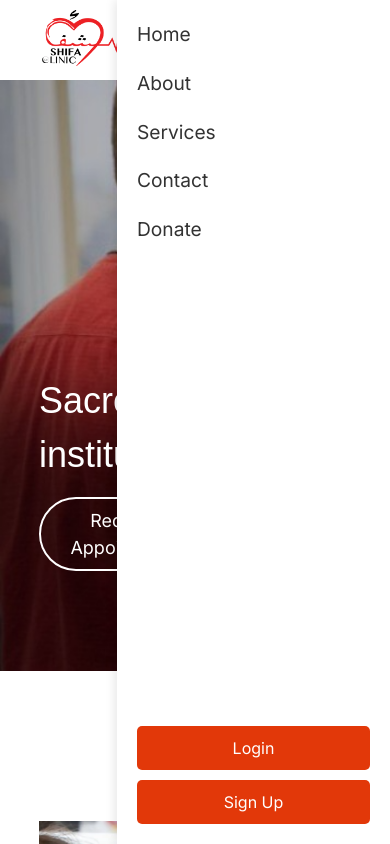
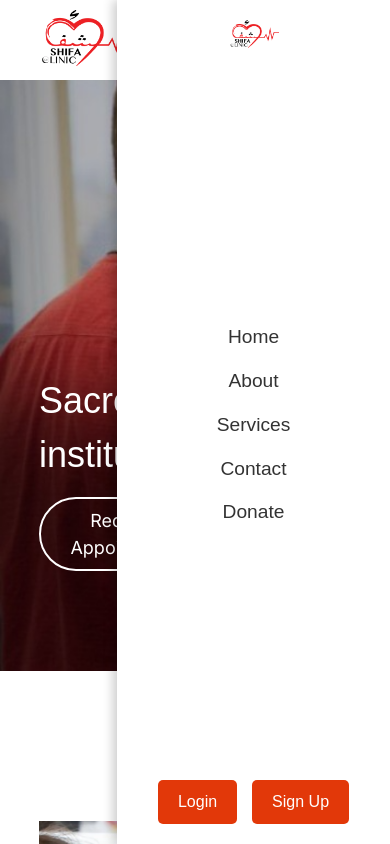
Before and after one commit to dylsub/SHIFAClinicWebsite, a Next.js app: page / in a window 390 px wide. Shown: the top 844 px of the page. Built offline with nearby package versions, Linux system fonts and the light colour scheme; a web font is replaced by a local one.

Commit message:
finishedmobile

```diff
--- a/app/(components)/navigation/MobileNavMenu.jsx
+++ b/app/(components)/navigation/MobileNavMenu.jsx
@@ -1,10 +1,23 @@
 import React from 'react';
 import Link from 'next/link';
+import Image from 'next/image';
 import styles from './MobileNavMenu.module.css';
 
 const MobileNavMenu = () => {
   return (
     <div className={styles.mobileNavMenu}>
+      {/* Logo Section */}
+      <div className={styles.logo}>
+        <Link href="/">
+          <Image
+            src="/shifa.png"
+            width={50}
+            height={50}
+            className={styles.logoImage}
+          />
+        </Link>
+      </div>
+
       <ul className={styles.navLinks}>
         <li>
           <Link href="/home">Home</Link>
@@ -22,6 +35,7 @@ const MobileNavMenu = () => {
           <Link href="/donate">Donate</Link>
         </li>
       </ul>
+
       <div className={styles.buttons}>
         <Link href="/login" className={styles.button}>
           Login
--- a/app/(components)/navigation/MobileNavMenu.module.css
+++ b/app/(components)/navigation/MobileNavMenu.module.css
@@ -1,61 +1,67 @@
-/* Container for the mobile navigation menu */
 .mobileNavMenu {
   position: fixed;
   top: 0;
   right: 0;
-    width: 70vw; /* Menu width */
-    height: 100vh; /* Full screen height */
-    background-color: #fff; /* Clean white background */
-    box-shadow: -2px 0 10px rgba(0, 0, 0, 0.1); /* Slight shadow for depth */
+  width: 70vw;
+  height: 100vh;
+  background-color: #fff;
+  box-shadow: -4px 0px 10px rgba(0, 0, 0, 0.2);
+  z-index: 1000;
+  padding: 20px;
   display: flex;
   flex-direction: column;
   justify-content: space-between;
-    padding: 20px;
-    z-index: 1000; /* Ensure it sits above other content */
 }
 
-  /* Navigation links */
+
+.logo {
+  margin-bottom: 20px;
+  display: flex;
+  justify-content: center;
+}
+
+.logoImage {
+  width: 50px;
+  height: auto;
+}
+
+
 .navLinks {
   list-style: none;
   padding: 0;
   margin: 0;
+  display: flex;
+  flex-direction: column;
+  gap: 15px;
+  text-align: center;
 }
 
-  .navLinks li {
-    margin-bottom: 20px;
-  }
-
-  .navLinks a {
+.navLinks li a {
   text-decoration: none;
   font-size: 1.2rem;
   color: #333;
-    font-family: "Inter", sans-serif;
   transition: color 0.3s ease;
 }
 
-  .navLinks a:hover {
-    color: #e23809; /* Red highlight on hover */
+.navLinks li a:hover {
+  color: #e23809;
 }
 
-  /* Button container */
 .buttons {
   display: flex;
-    flex-direction: column;
-    gap: 10px;
+  justify-content: center;
+  gap: 15px;
 }
 
 .button {
+  text-decoration: none;
+  background-color: #e23809;
+  color: white;
   padding: 10px 20px;
-    text-align: center;
   border-radius: 5px;
-    background-color: #e23809; /* Red background */
-    color: #fff;
-    text-decoration: none;
-    font-family: "Inter", sans-serif;
-    font-size: 1rem;
   transition: background-color 0.3s ease;
 }
 
 .button:hover {
-    background-color: #c52006; /* Darker red on hover */
+  background-color: #b81c07;
 }
```
Lines whose indentation alone changed are shown as unchanged.
